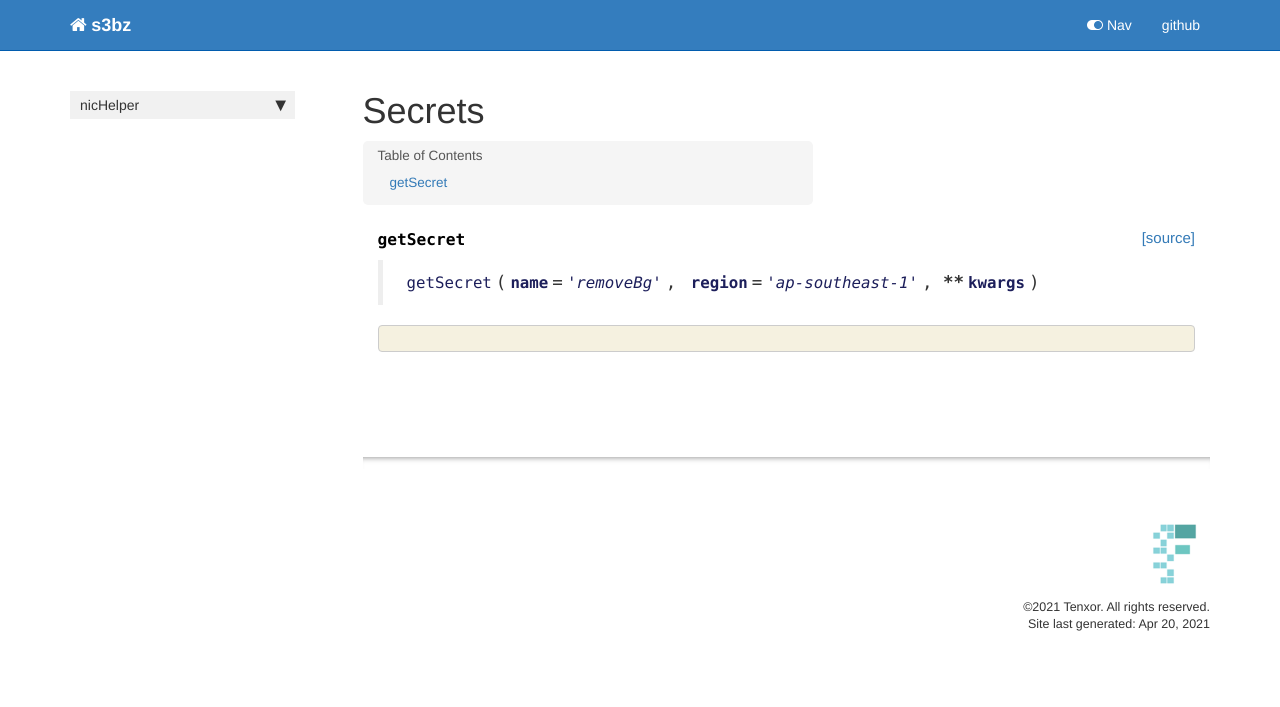
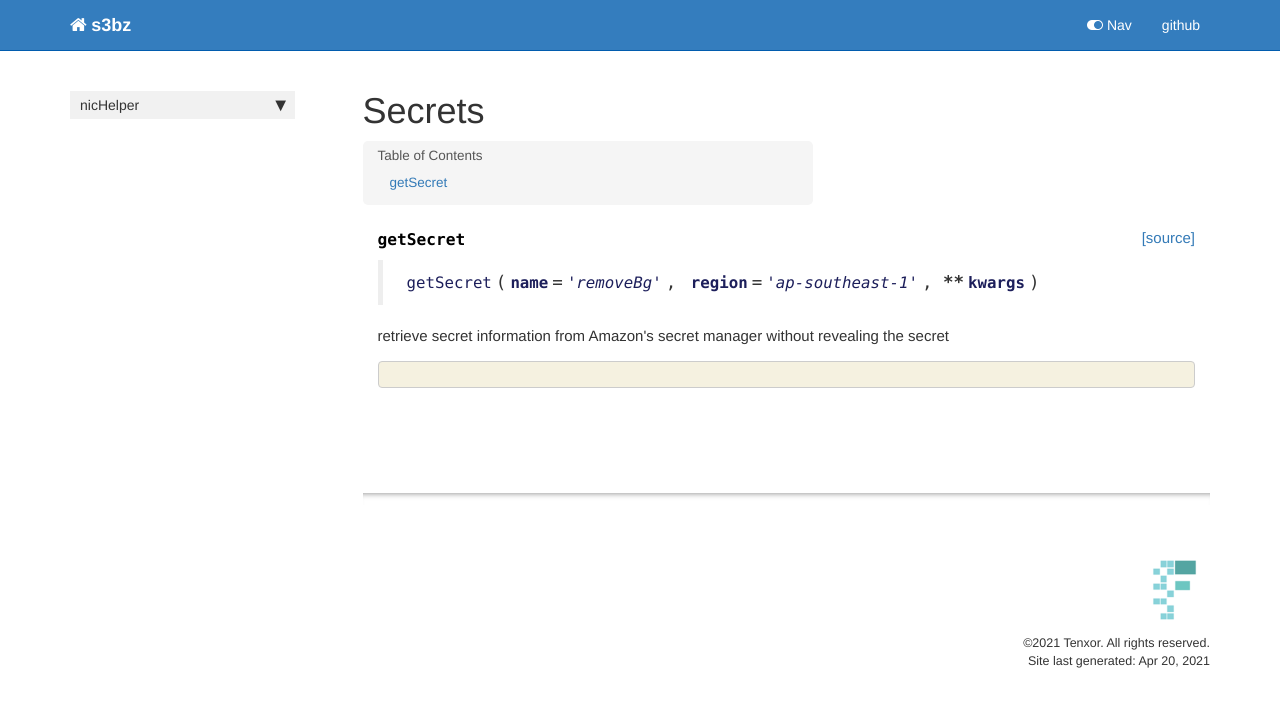
Before and after one commit to thanakijwanavit/nicHelper, a Jekyll site: the page built from docs/secrets.html, in a window 1280 px wide. Shown: the top 707 px of the page. Built offline with Jekyll 4.4.1, drawn with Linux system fonts in a browser that asks for light colours; nearby versions of some CDN libraries; comment, search, counter and statistics services are not loaded.

Commit message:
updated secrets docs

```diff
--- a/docs/dictUtil.html
+++ b/docs/dictUtil.html
@@ -320,7 +320,7 @@
 
 
 <div class="output_markdown rendered_html output_subarea ">
-<h4 id="hashDict" class="doc_header"><code>hashDict</code><a href="https://github.com/thanakijwanavit/nicHelper/tree/master/nicHelper/dictUtil.py#L58" class="source_link" style="float:right">[source]</a></h4><blockquote><p><code>hashDict</code>(<strong><code>data</code></strong>:<code>dict</code>, <strong><code>hasher</code></strong>=<em><code>&lt;sha1 HASH object @ 0x7f4527115e90&gt;</code></em>, <strong><code>encoder</code></strong>=<em><code>dumps</code></em>)</p>
+<h4 id="hashDict" class="doc_header"><code>hashDict</code><a href="https://github.com/thanakijwanavit/nicHelper/tree/master/nicHelper/dictUtil.py#L58" class="source_link" style="float:right">[source]</a></h4><blockquote><p><code>hashDict</code>(<strong><code>data</code></strong>:<code>dict</code>, <strong><code>hasher</code></strong>=<em><code>&lt;sha1 HASH object @ 0x7f3bb5394fb0&gt;</code></em>, <strong><code>encoder</code></strong>=<em><code>dumps</code></em>)</p>
 </blockquote>
 <p>hashes the dictionary inputted</p>
 <p>data: dict: the dictionary inputted to be 'hashed'</p>
--- a/docs/secrets.html
+++ b/docs/secrets.html
@@ -49,6 +49,7 @@
 <div class="output_markdown rendered_html output_subarea ">
 <h4 id="getSecret" class="doc_header"><code>getSecret</code><a href="https://github.com/thanakijwanavit/nicHelper/tree/master/nicHelper/secrets.py#L10" class="source_link" style="float:right">[source]</a></h4><blockquote><p><code>getSecret</code>(<strong><code>name</code></strong>=<em><code>'removeBg'</code></em>, <strong><code>region</code></strong>=<em><code>'ap-southeast-1'</code></em>, <strong>**<code>kwargs</code></strong>)</p>
 </blockquote>
+<p>retrieve secret information from Amazon's secret manager without revealing the secret</p>
 
 </div>
 
--- a/nicHelper/secrets.py
+++ b/nicHelper/secrets.py
@@ -8,6 +8,9 @@
 
 # Cell
 def getSecret(name="removeBg", region='ap-southeast-1', **kwargs):
+  '''
+  retrieve secret information from Amazon's secret manager without revealing the secret
+  '''
   session = boto3.session.Session()
   client = session.client(
       service_name='secretsmanager',
```
Also changed, not shown: README.md, 1 other file.
